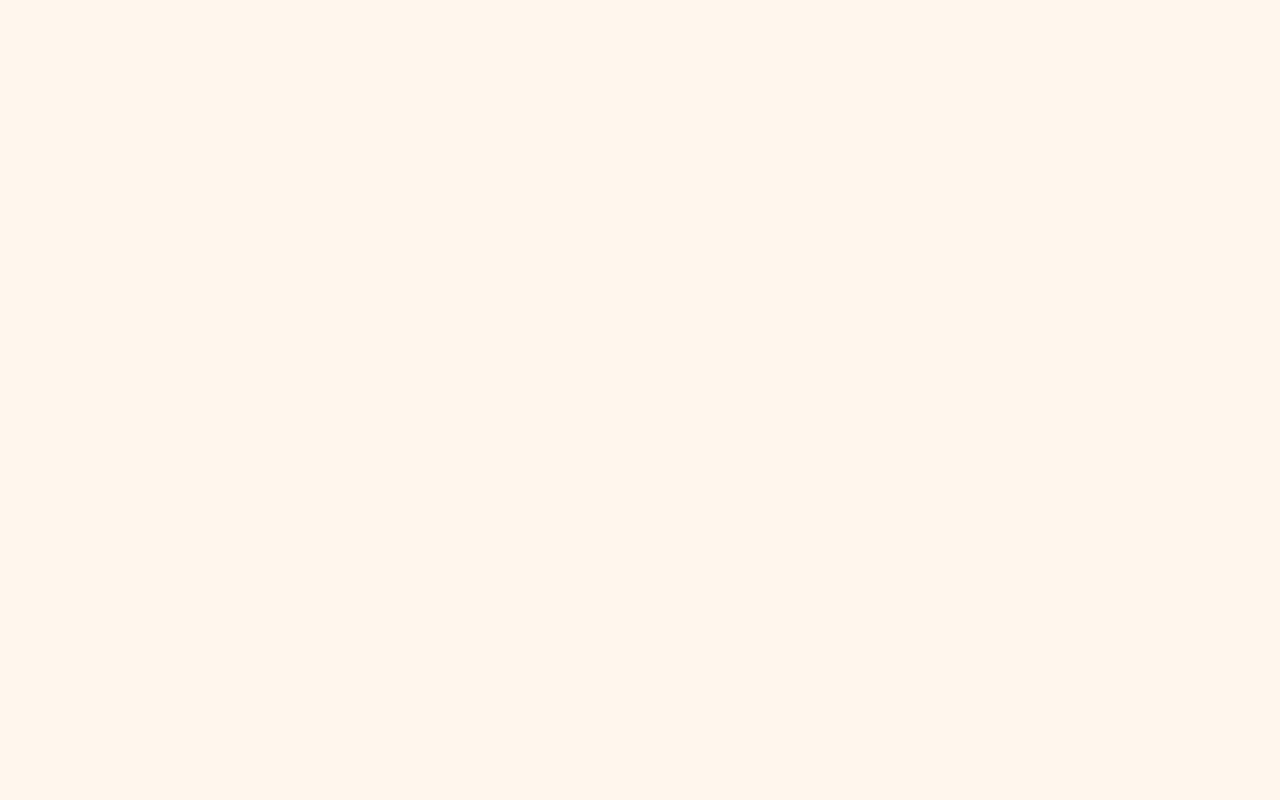
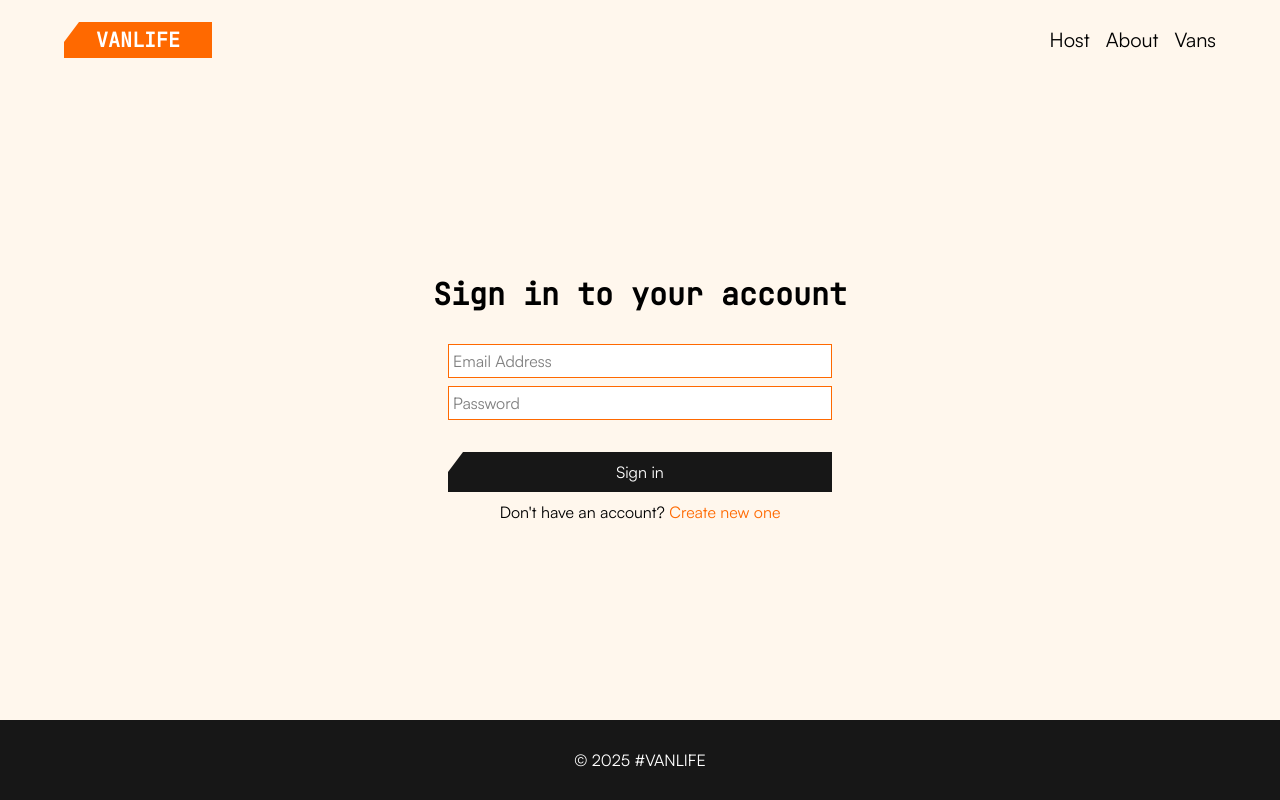
Before and after one commit to Xpektra7/Vanslife, a React (Vite) app: page /login in a window 1280 px wide. Before the commit this address had no page. Built offline with nearby package versions, Linux system fonts and the light colour scheme.

Commit message:
added loader function, login page, Error page, 404 page

```diff
--- a/src/App.jsx
+++ b/src/App.jsx
@@ -1,7 +1,12 @@
-import { BrowserRouter, Routes, Route, Link } from "react-router-dom";
+import {
+  RouterProvider,
+  createBrowserRouter,
+  createRoutesFromElements,
+  Route,
+} from "react-router-dom";
 import Home from "./pages/Home";
 import About from "./pages/About";
-import Vans from "./pages/Vans/Vans";
+import Vans, { vansLoader } from "./pages/Vans/Vans";
 import VanDetails from "./pages/Vans/VanDetails";
 import Layout from "./components/Layout";
 import Dashboard from "./pages/Host/Dashboard";
@@ -13,31 +18,34 @@ import HostVanDetails from "./pages/Host/HostVans/HostVanDetails";
 import Details from "./pages/Host/HostVans/Details";
 import Pricing from "./pages/Host/HostVans/Pricing";
 import Photos from "./pages/Host/HostVans/Photos";
+import NotFound from "./components/NotFound";
+import Error from "./components/Error";
+import Login from "./pages/Login";
 
 function App() {
-  return (
-    <BrowserRouter className="">
-      <Routes>
+  const routes = createRoutesFromElements(
     <Route path="/" element={<Layout />}>
+      <Route path="login" element={<Login />}/>
+      <Route path="*" element={<NotFound />} />
       <Route index element={<Home />} />
       <Route path="about" element={<About />} />
-          <Route path="vans" element={<Vans />} />
+      <Route path="vans" element={<Vans />} loader={vansLoader} errorElement={<Error />}/>
       <Route path="vans/:id" element={<VanDetails />} />
       <Route path="host" element={<HostLayout />}>
         <Route index element={<Dashboard />} />
         <Route path="income" element={<Income />} />
         <Route path="reviews" element={<Reviews />} />
         <Route path="vans" element={<HostVans />} />
-            <Route path="vans/:id" element={<HostVanDetails />} >
+        <Route path="vans/:id" element={<HostVanDetails />}>
           <Route index element={<Details />} />
           <Route path="pricing" element={<Pricing />} />
           <Route path="photos" element={<Photos />} />
         </Route>
       </Route>
     </Route>
-      </Routes>
-    </BrowserRouter>
   );
+
+  return <RouterProvider router={createBrowserRouter(routes)} />;
 }
 
 export default App;
--- /dev/null
+++ b/src/api.js
@@ -0,0 +1,6 @@
+export async function loader() {
+    const res = await fetch("./server.json")
+    const data = await res.json()
+
+    return data;
+}
--- /dev/null
+++ b/src/components/Error.jsx
@@ -0,0 +1,8 @@
+import { useRouteError } from "react-router-dom"
+export default function Error(){
+
+    const error = useRouteError()
+    return (
+        <p>{error.message}</p>
+    )
+}
--- /dev/null
+++ b/src/components/NotFound.jsx
@@ -0,0 +1,10 @@
+import {Link} from 'react-router-dom';
+export default function NotFound(){
+    return(
+        <section className="flex  flex-col items-center justify-center gap-4 h-[80vh]">
+            <h1 className="text-9xl text-orange-500 font-extrabold font-stretch-extra-expanded">404</h1>
+            <p className="text-xl">Sorry, the page you were looking for was not found.</p>
+            <Link to="/" className='p-2 px-4 clip-van text-white bg-orange-500'>Back to Home</Link>
+            </section>
+    );
+}
--- a/src/pages/Host/HostVans/Details.jsx
+++ b/src/pages/Host/HostVans/Details.jsx
@@ -10,7 +10,7 @@ export default function Details(){
         .then((data) => setVan(data[numericId]));
     }, []);
     return(
-       <ul className="w-full md:w-3/5 flex flex-col gap-4">
+       <ul className="w-full md:w-3/5 flex flex-col gap-4 ">
             <p className=""><span className="font-bold">Name:</span> {van.van}</p>
             <p className="capitalize"><span className="font-bold">Category:</span> {van.type}</p>
             <p className=""><span className="font-bold">Description:</span> {van.description}</p>
--- a/src/pages/Host/HostVans/Photos.jsx
+++ b/src/pages/Host/HostVans/Photos.jsx
@@ -10,6 +10,9 @@ export default function Photos(){
         .then((data) => setVan(data[numericId]));
     }, []);
     return(
-       <img src={van.imageUrl} alt={van.van} className="w-[100px] aspect-square border border-orange-300 clip-van" />
+        <div className="h-[20vh]">
+            <img src={van.imageUrl} alt={van.van} className="w-[100px] aspect-square border border-orange-300 clip-van" />
+        </div>
+
     )
 }
--- a/src/pages/Host/HostVans/Pricing.jsx
+++ b/src/pages/Host/HostVans/Pricing.jsx
@@ -10,6 +10,6 @@ export default function Pricing(){
         .then((data) => setVan(data[numericId]));
     }, []);
     return(
-       <p><span className="font-bold text-2xl">${van.price}.00</span>/day</p>
+       <p className="h-[20vh]"><span className="font-bold text-2xl">${van.price}.00</span>/day</p>
     )
 }
--- /dev/null
+++ b/src/pages/Login.jsx
@@ -0,0 +1,16 @@
+import { Link } from "react-router-dom"
+export default function Login(){
+    return(
+        <section className="flex flex-col items-center justify-center min-h-[80vh] gap-8 p-4 md:p-8 px:8 md:px-16">
+            <h1 className="text-3xl font-bold">Sign in to your account</h1>
+            <form className=" w-full items-center flex flex-col gap-2">
+                <input type="email" name="email" id="email" className="w-full md:w-[30vw] bg-white p-1 border border-orange-500  " placeholder="Email Address"/>
+                <input type="password" name="password" id="password" className="w-full md:w-[30vw] bg-white p-1 border border-orange-500 outline-none " placeholder="Password"/>
+            </form>
+            <div className="flex flex-col items-center gap-2">
+                <Link className="p-2 flex flex-col items-center w-full md:w-[30vw] clip-van text-white bg-neutral-900 hover:bg-orange-500 transition ease-in duration-300 cursor-pointer">Sign in</Link>
+                <p className="">Don't have an account? <span className="text-orange-500">Create new one</span></p>
+            </div>
+        </section>
+    )
+}
--- a/src/pages/Vans/VanDetails.jsx
+++ b/src/pages/Vans/VanDetails.jsx
@@ -24,14 +24,6 @@ export default function VanDetails(){
         }
     }
 
-    function conditionalString(){
-        const char = location.state.filter;
-
-        const text = char ? char : "all"
-
-        return text
-
-    }
 
 
     return(
@@ -39,7 +31,7 @@ export default function VanDetails(){
             {van ? (
                 <>
                     <p>
-                    <Link to={`..${location.state ? `?${location.state.search}` : null}`} relative="path" className="hover:text-orange-7 transition ease-in duration-300">&larr; Back to {conditionalString()} vans</Link>
+                    <Link to={`..${location.state ? `?${location.state.search}` : null}`} relative="path" className="hover:text-orange-7 transition ease-in duration-300">&larr; Back to {location.state.filter || "all"} vans</Link>
                     </p>
                     <div className="w-full flex flex-col md:flex-row gap-16">
                         <div className="w-full md:w-2/5 relative">
--- a/src/pages/Vans/Vans.jsx
+++ b/src/pages/Vans/Vans.jsx
@@ -1,17 +1,18 @@
 import React from "react";
-import { Link, useSearchParams} from "react-router-dom";
+import { Link, useSearchParams, useLoaderData} from "react-router-dom";
+import { loader } from "../../api";
+
+export function vansLoader(){
+    return loader();
+}
+
 export default function Vans(){
 
+    const vans = useLoaderData()
 
-    const [vans, setVans] = React.useState([])
     const [searchParams,setSearchParams] = useSearchParams();
     const typeFilter = searchParams.get("type");
 
-    React.useEffect(() => {
-    fetch("/server.json")
-        .then(res => res.json())
-        .then(data => setVans(data));
-    }, []);
 
 
     function typeColor(type){
@@ -72,17 +73,9 @@ export default function Vans(){
                     luxury
                 </button>
             </div>
-            {
-                vans ? (
             <div className="grid sm:grid-cols-1 md:grid-cols-2 lg:grid-cols-3 xl:grid-cols-4 gap-8">
                 {vanElements}
             </div>
-            ):(
-                <div className="w-full flex items-center justify-center h-[60vh]">
-                    <p className="text-xl text-orange-500">Loading...</p>
-                </div>
-            )
-            }
         </div>
     );
 }
```
Lines whose indentation alone changed are shown as unchanged.
